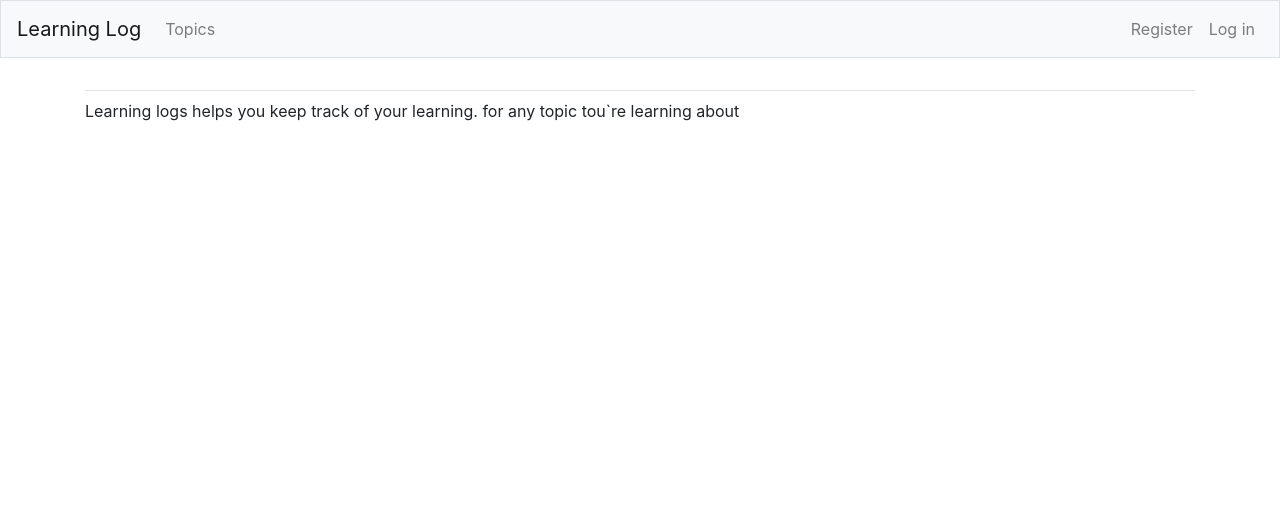
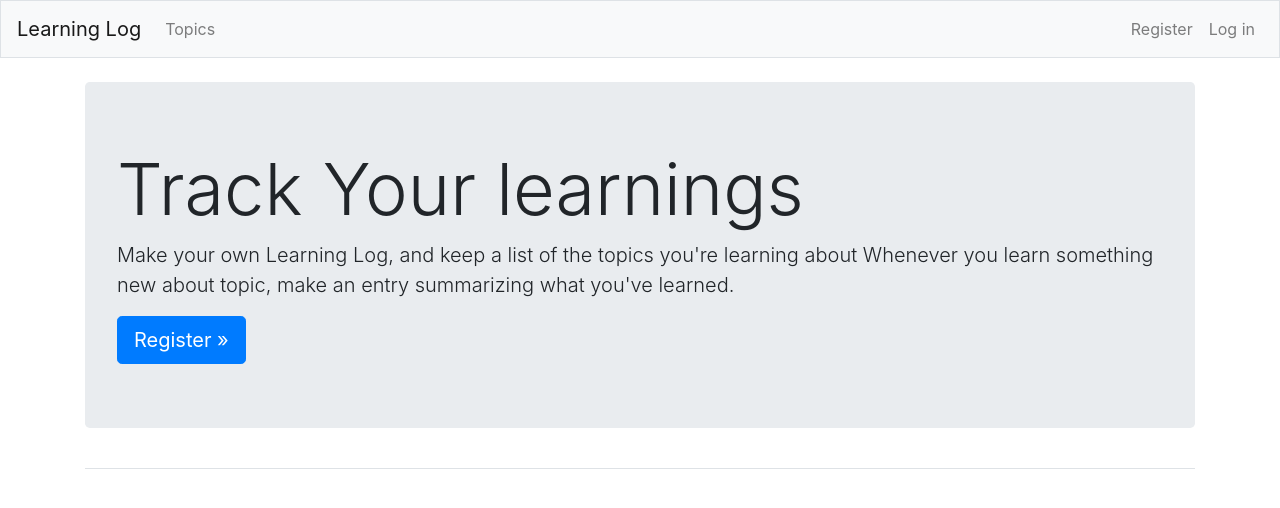
Before and after one commit to KoTeD0/learning-log, a Django app: page / in a window 1280 px wide. Shown: the top 508 px of the page. Run offline with Django 4.2, Linux system fonts and the light colour scheme; some libraries are stand-ins or nearby versions.

Commit message:
index page reworked UI

```diff
--- a/learning_logs/templates/learning_logs/index.html
+++ b/learning_logs/templates/learning_logs/index.html
@@ -1,5 +1,12 @@
 {% extends "learning_logs/base.html" %}
 
-{% block content %}
-<p>Learning logs helps you keep track of your learning. for any topic tou`re learning about</p>
-{% endblock content %}
+{% block page_header %}
+    <div class="jumbotron">
+        <h1 class="display-3">Track Your learnings</h1>
+
+        <p class="lead">Make your own Learning Log, and keep a list of the topics you're learning about
+        Whenever you learn something new about topic, make an entry summarizing what you've learned.</p>
+
+        <a class="btn btn-lg btn-primary" href="{% url 'users:register' %}" role="button">Register &raquo;</a>
+    </div>
+{% endblock page_header %}
```
